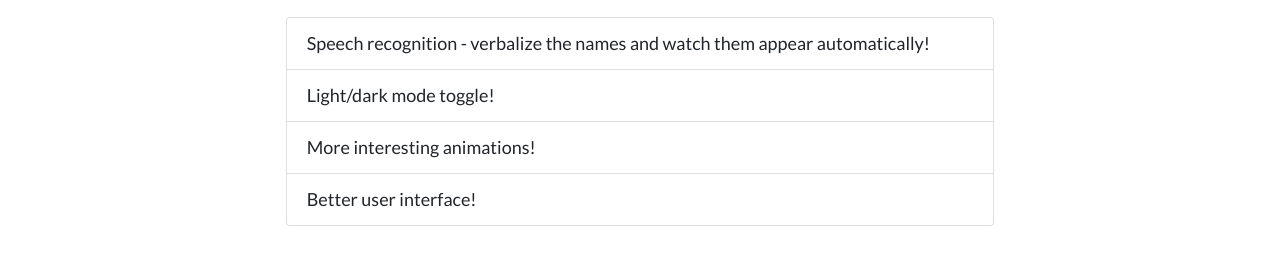
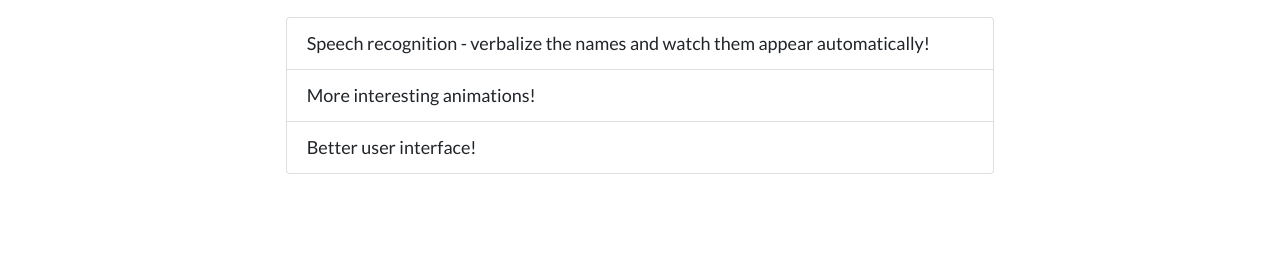
Before and after one commit to nabilbaugher/Speaker-Queue, a plain HTML site: page public/index.html in a window 1280 px wide. Shown: the part 404-666 px from the top of the page. Drawn offline with nearby package versions, Linux system fonts and the light colour scheme.

Commit message:
Minor fixes

```diff
--- a/public/index.html
+++ b/public/index.html
@@ -67,7 +67,6 @@
                 <h3 class="m-4" style= 'text-align: center'>Coming Soon:</h3>
                 <ul class="list-group" id="new_features">
                     <li class="list-group-item">Speech recognition - verbalize the names and watch them appear automatically!</li>
-                    <li class="list-group-item">Light/dark mode toggle!</li>
                     <li class="list-group-item">More interesting animations!</li>
                     <li class="list-group-item">Better user interface!</li>
                 </ul>
```
Also changed, not shown: public/script.js (line endings or trailing spaces).
